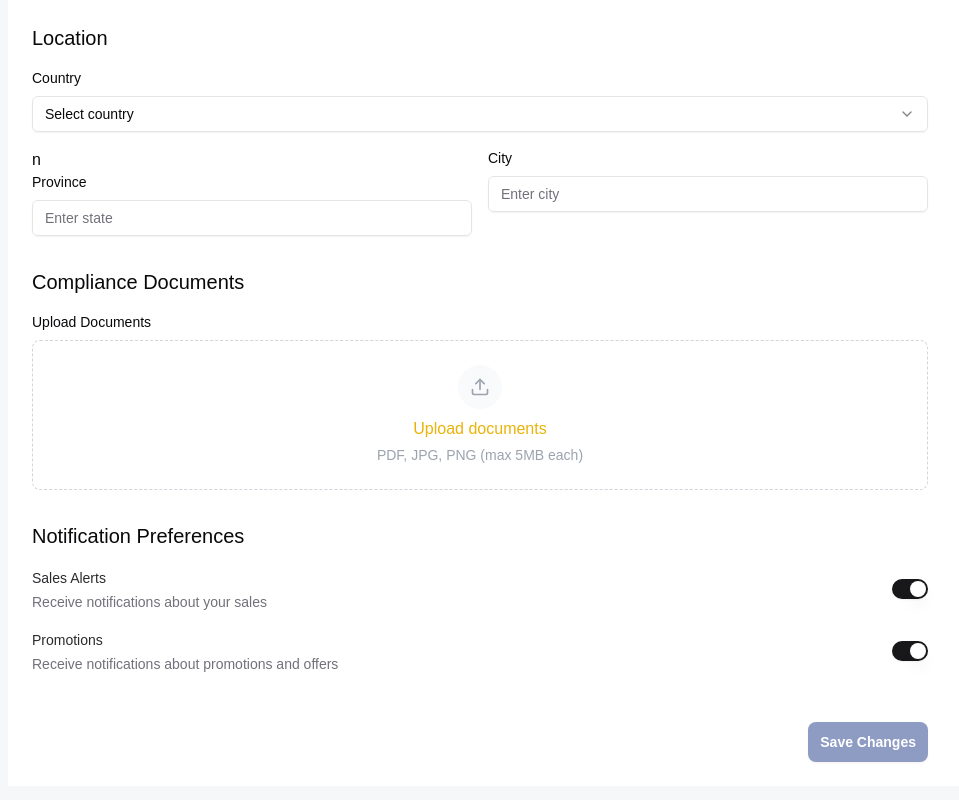
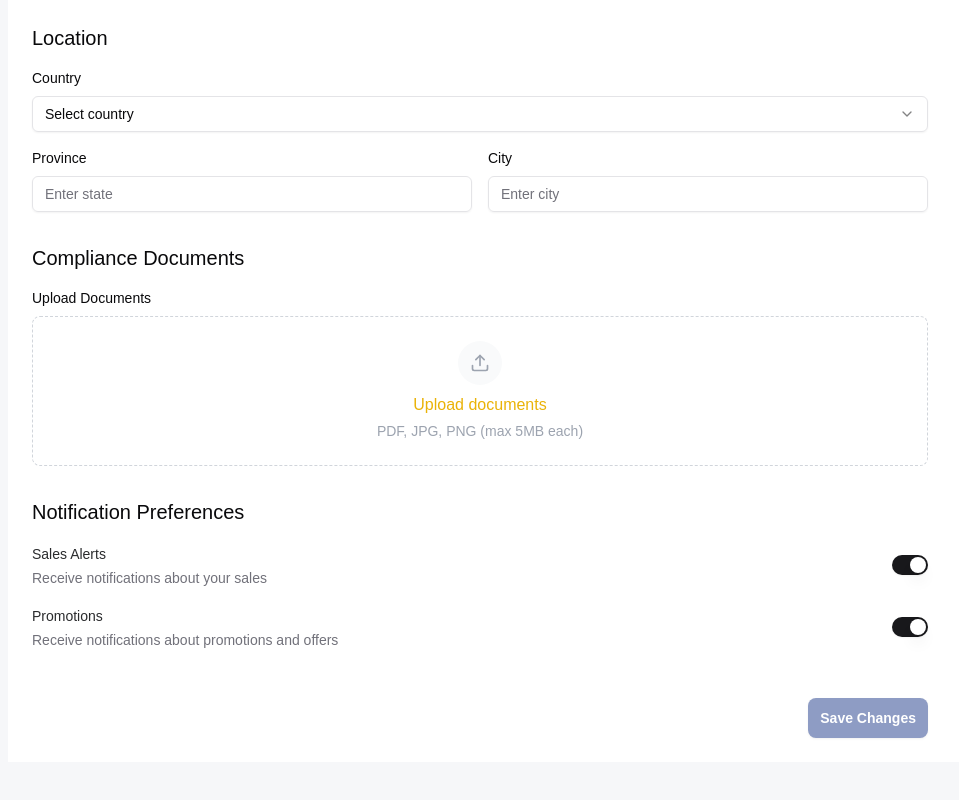
Before and after one commit to Brand-Square/brandsquare-supplyers, a Next.js app: page /dashboard/settings/edit-profile in a window 1280 px wide. Shown: the part 1008-1808 px from the top of the page, without its empty margins (284-1243 px from the left). Built offline with nearby package versions, Linux system fonts and the light colour scheme.

Commit message:
`Fixed whitespace and added link in ProfileEditor and DashboardHeader components`

```diff
--- a/src/app/dashboard/settings/edit-profile/EditProfileForm.tsx
+++ b/src/app/dashboard/settings/edit-profile/EditProfileForm.tsx
@@ -923,7 +923,7 @@ export default function ProfileEditor() {
 
                 <div className="grid grid-cols-2 gap-4">
                   {/* State */}
-                  <div>n
+                  <div>
                     <label className="block text-sm font-medium mb-2">
                       Province
                     </label>
--- a/src/components/layouts/DashboardHeader/index.tsx
+++ b/src/components/layouts/DashboardHeader/index.tsx
@@ -25,7 +25,7 @@ export const DashboardHeader = () => {
       </div>
       <div className="flex items-center max-sm:gap-1 gap-x-4">
         <Link
-          href={"#"}
+          href={"/dashboard/support"}
           className="rounded-full bg-theme-blue grid place-items-center size-[1.8rem]"
         >
           <QuestionMark />
```
